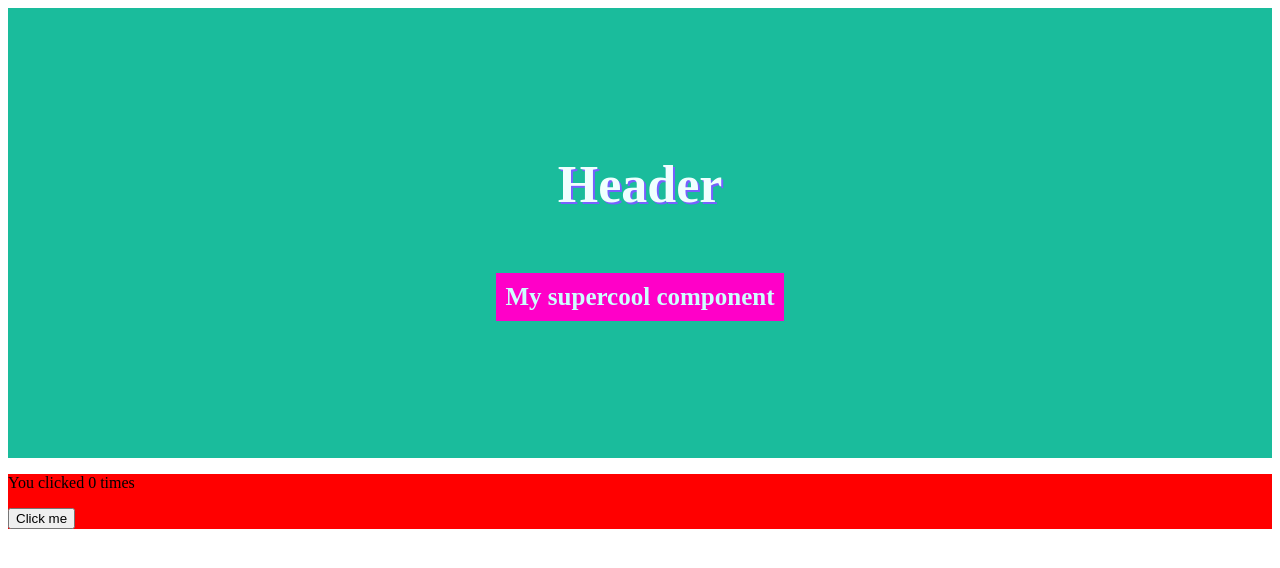
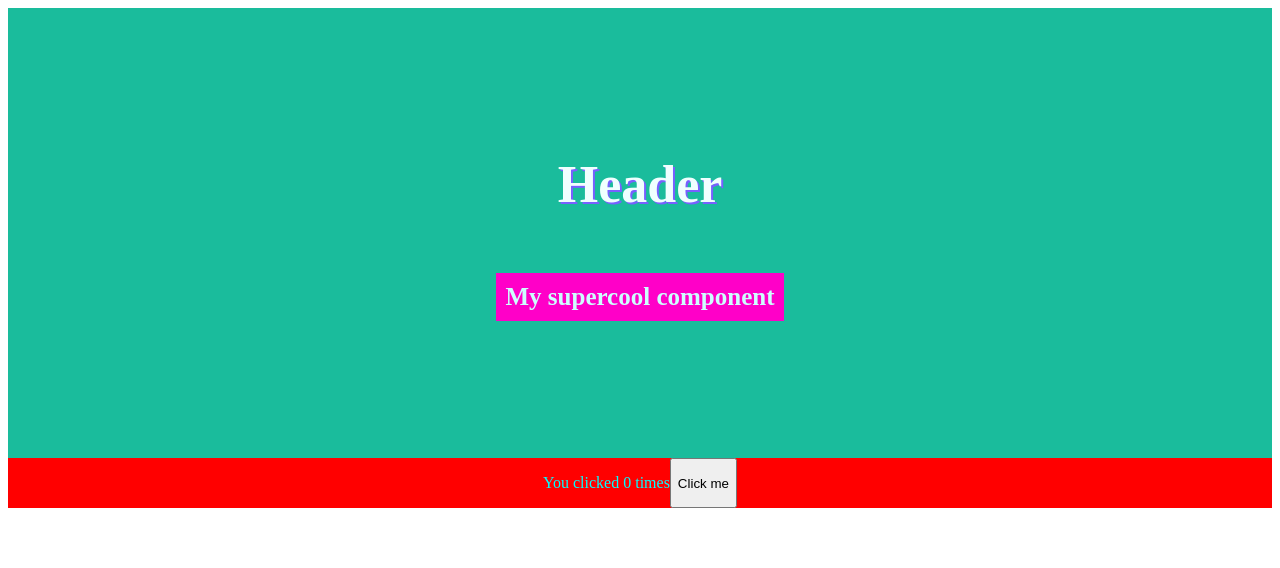
Before and after one commit to Destileus/portfoliosomething, a React (Create React App) app: page / in a window 1280 px wide. Shown: the top 568 px of the page. Built offline with nearby package versions, Linux system fonts and the light colour scheme.

Commit message:
style fix

```diff
--- a/src/components/example/clickCount.module.scss
+++ b/src/components/example/clickCount.module.scss
@@ -1,3 +1,7 @@
 .container{
+    display: flex;
     background: #ff0000;
+    color: aqua;
+    justify-content: center;
+    align-items: right;
 }
```
